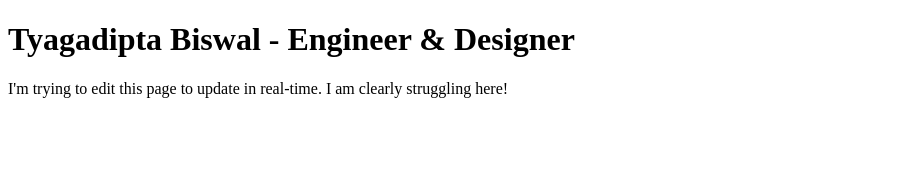
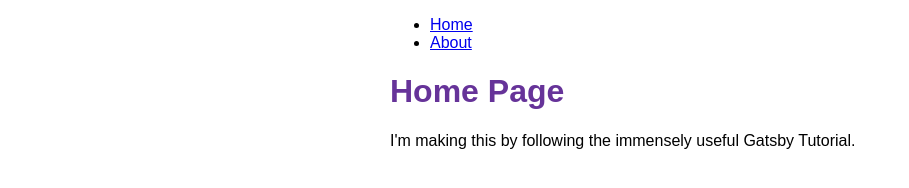
Before and after one commit to tybiswal/tysite, a Gatsby site: page / in a window 1280 px wide. Shown: the whole page, without its empty margins (0-909 px from the left). Built offline with nearby package versions, Linux system fonts and the light colour scheme; Gatsby itself is replaced by a stand-in of ours.

Commit message:
Added CSS Module

```diff
--- /dev/null
+++ b/src/components/layout.js
@@ -0,0 +1,28 @@
+import * as React from 'react'
+import { Link } from 'gatsby'
+import {
+    container,
+    heading,
+    navLinks,
+    navLinkItem,
+    navLinkText
+} from './layout.module.css'
+
+const Layout = ({ pageTitle, children}) => {
+    return (
+        <div className={container}>
+            <nav>
+                <ul className={navLinks}>
+                    <li className={navLinkItem}><Link to="/" className={navLinkText}>Home</Link></li>
+                    <li className={navLinkItem}><Link to="/about"className={navLinkText}>About</Link></li>
+                </ul>
+            </nav>
+            <main>
+                <h1 className={heading}>{pageTitle}</h1>
+                {children}
+            </main>
+        </div>
+    )
+}
+
+export default Layout
--- /dev/null
+++ b/src/components/layout.module.css
@@ -0,0 +1,23 @@
+.container {
+    margin: auto;
+    max-width: 500px;
+    font-family: sans-serif;
+}
+
+.heading {
+    color: rebeccapurple;
+}
+
+.nav-links {
+    display: flex;
+    list-style: none;
+    padding-left: 0;
+}
+
+.nav-link-item {
+    padding-right: 2rem;
+}
+
+.nav-link-text {
+    color: black;
+}
--- a/src/pages/index.js
+++ b/src/pages/index.js
@@ -1,17 +1,13 @@
-import * as React from "react"
+import * as React from 'react'
+import Layout from "../components/layout"
 
 const IndexPage = () => {
   return (
-    <main>
-      <h1>Tyagadipta Biswal - Engineer & Designer</h1>
-      <p>
-        I'm trying to edit this page
-        to update in real-time. I am clearly struggling here!
-      </p>
-    </main>
+    <Layout pageTitle="Home Page">
+      <p>I'm making this by following the immensely useful Gatsby Tutorial.</p>
+    </Layout>
   )
 }
 
+export const Head = () => <title>Home Page</title>
 export default IndexPage
-
-export const Head = () => <title>Home Page</title>
```
Also changed, not shown: src/pages/about.js (added, +13 -0 lines).
